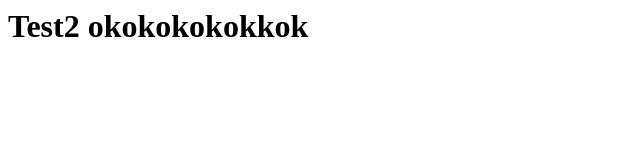
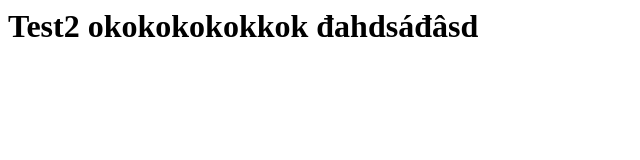
Before and after one commit to HuynhDuc23/git, a plain HTML site: page index2.html in a window 1280 px wide. Shown: the whole page, without its empty margins (0-640 px from the left). Drawn offline with Linux system fonts and the light colour scheme.

Commit message:
Update index2.html

```diff
--- a/index2.html
+++ b/index2.html
@@ -7,7 +7,7 @@
 </head>
 
 <body>
-    <h1>Test2 okokokokokkok</h1>
+    <h1>Test2 okokokokokkok đahdsáđâsd</h1>
 </body>
 
 </html>
```
